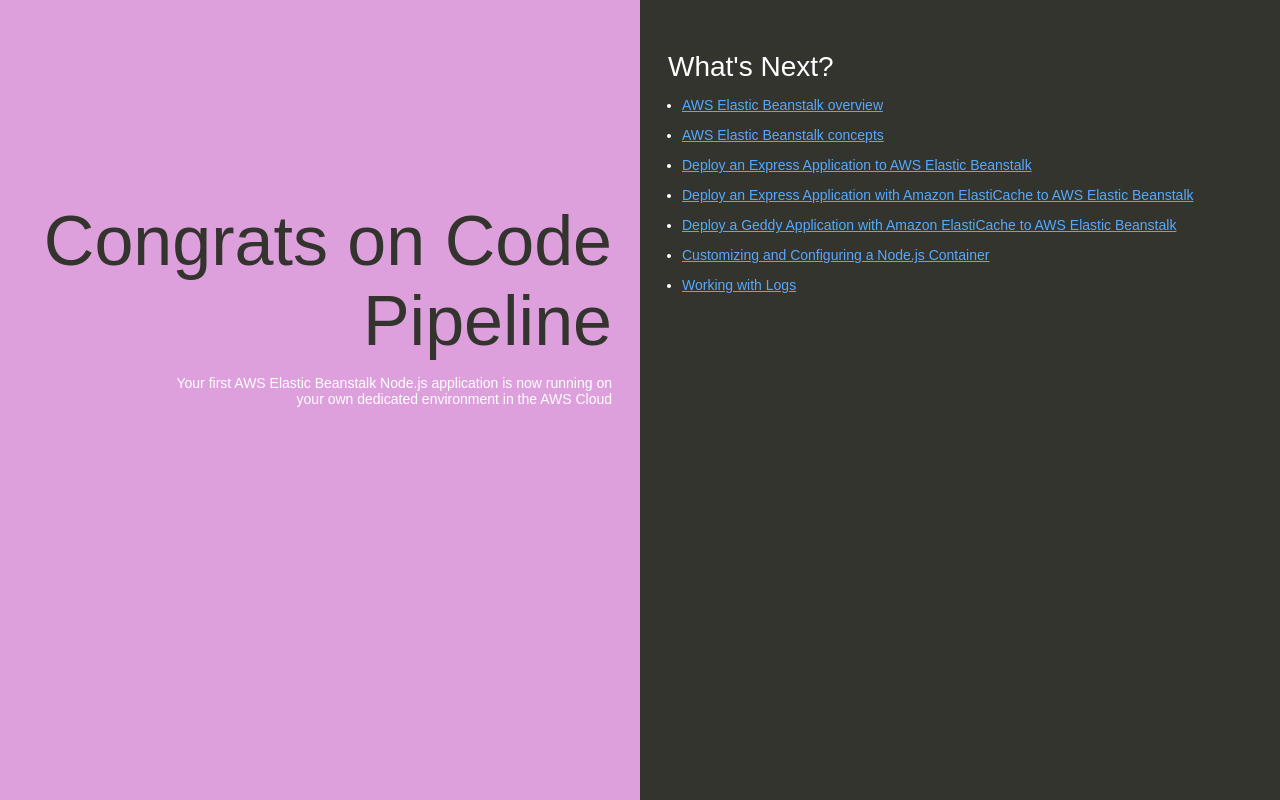
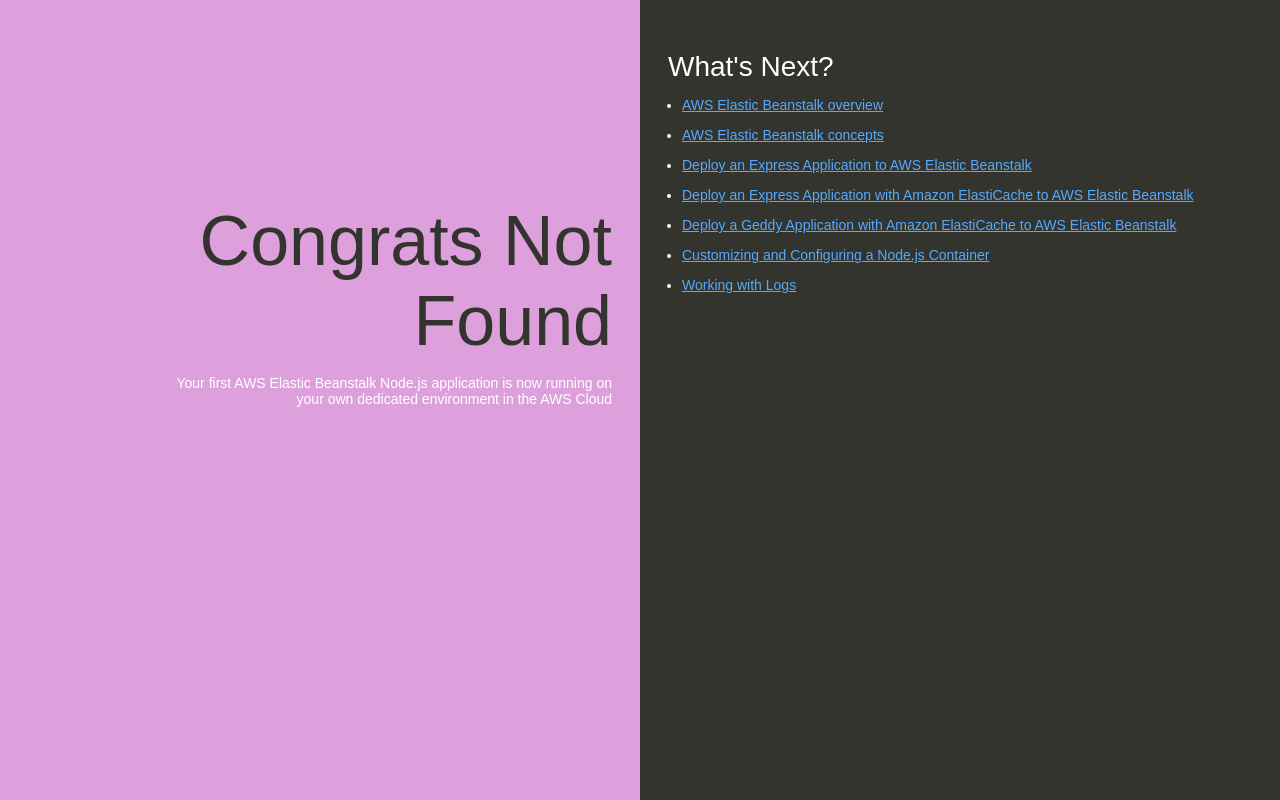
Before and after one commit to mitraanu/PGSJul2025, a website: page index.html in a window 1280 px wide. Drawn offline with Linux system fonts and the light colour scheme.

Commit message:
Update index.html

```diff
--- a/index.html
+++ b/index.html
@@ -74,7 +74,7 @@
   </head>
   <body>
     <div class="textColumn">
-      <h1>Congrats on Code Pipeline</h1>
+      <h1>Congrats Not Found</h1>
       <p>Your first AWS Elastic Beanstalk Node.js application is now running on your own dedicated environment in the AWS Cloud</p>
     </div>
     <div class="linksColumn">
```
